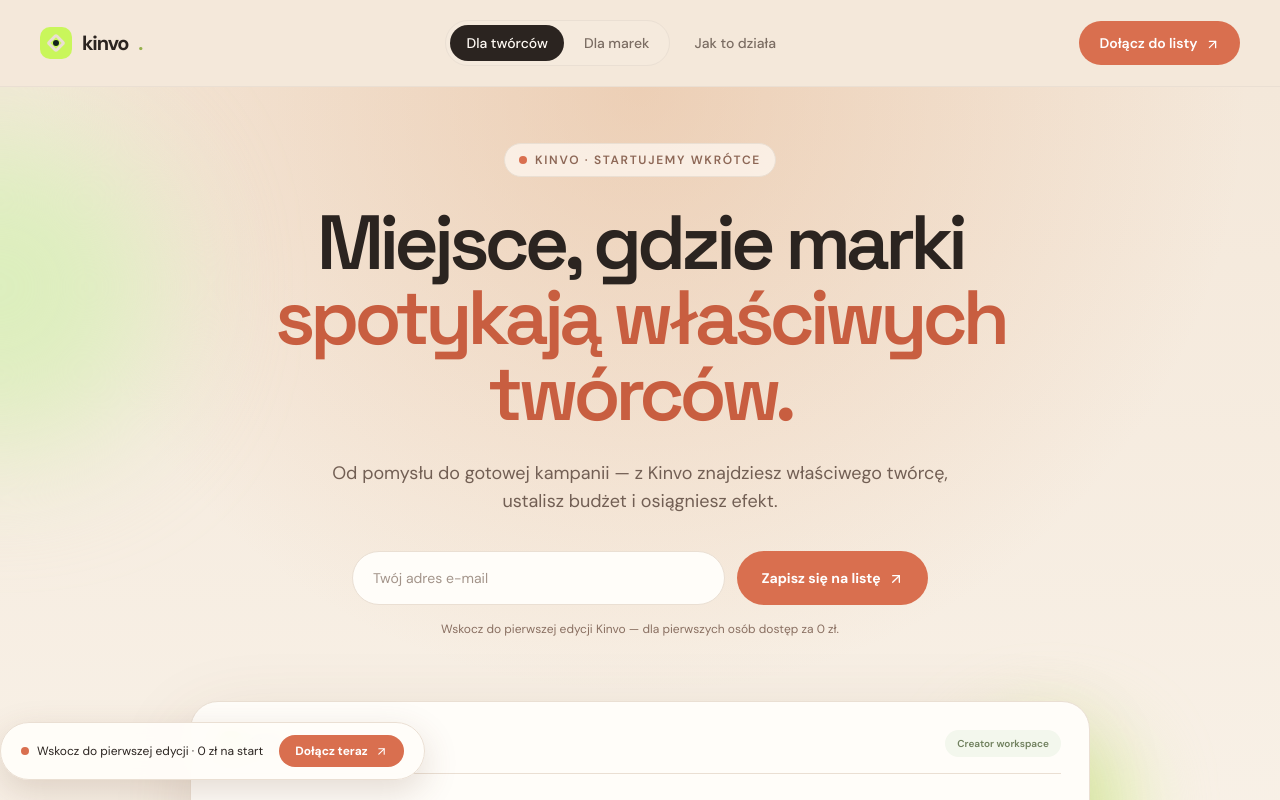
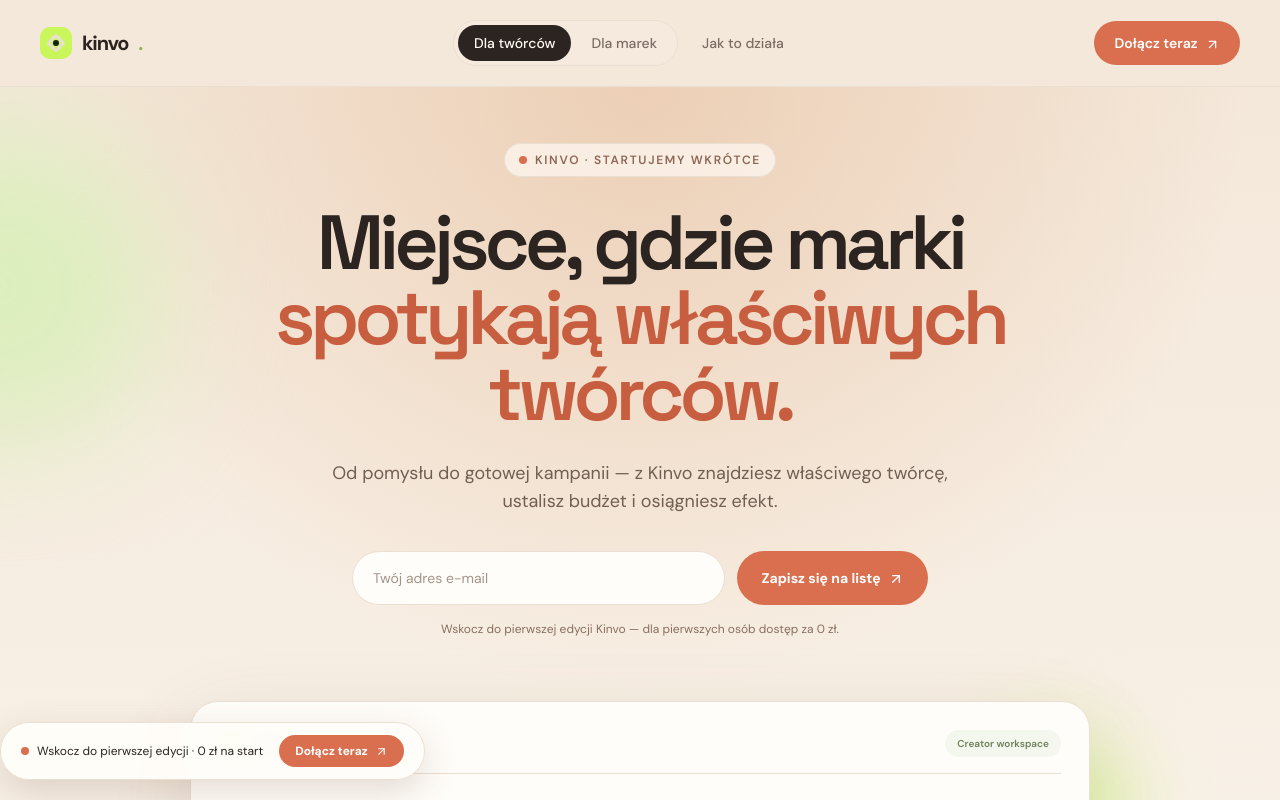
Before and after one commit to laskoAI/kinvo, a Next.js app: page / in a window 1280 px wide. Shown: the top 800 px of the page. Built offline with nearby package versions, Linux system fonts and the light colour scheme; no server answers.

Commit message:
Use direct join CTA

```diff
--- a/src/app/page.tsx
+++ b/src/app/page.tsx
@@ -71,12 +71,12 @@
           <a href="#jak-to-działa" className="text-[#7b6d63] transition-colors hover:text-[#2b2420]">Jak to działa</a>
         </div>
         <div className="hidden items-center gap-5 md:flex">
-          <a href="#waitlist" className="rounded-full bg-[#d96f4f] px-5 py-3 text-sm font-semibold text-white transition-transform hover:-translate-y-0.5 hover:bg-[#c85e40]">Dołącz do listy <ArrowUpRight className="ml-1 inline" size={15} /></a>
+          <a href="#waitlist" className="rounded-full bg-[#d96f4f] px-5 py-3 text-sm font-semibold text-white transition-transform hover:-translate-y-0.5 hover:bg-[#c85e40]">Dołącz teraz <ArrowUpRight className="ml-1 inline" size={15} /></a>
         </div>
         <button className="md:hidden" onClick={() => setMenuOpen(!menuOpen)} aria-label="Otwórz menu">{menuOpen ? <X /> : <Menu />}</button>
         </div>
       </nav>
-      {menuOpen && <div className="absolute left-0 right-0 top-20 z-20 mx-4 rounded-2xl border border-[#eadfd3] bg-[#fffdf9] p-5 text-[#2b2420] shadow-xl md:hidden"><div className="flex flex-col gap-4 text-sm font-medium"><a href="#dla-twórców" onClick={() => setMenuOpen(false)}>Dla twórców</a><a href="#dla-marek" onClick={() => setMenuOpen(false)}>Dla marek</a><a href="#jak-to-działa" onClick={() => setMenuOpen(false)}>Jak to działa</a><a href="#waitlist" className="rounded-full bg-[#d96f4f] px-4 py-3 text-center text-white">Dołącz do listy</a></div></div>}
+      {menuOpen && <div className="absolute left-0 right-0 top-20 z-20 mx-4 rounded-2xl border border-[#eadfd3] bg-[#fffdf9] p-5 text-[#2b2420] shadow-xl md:hidden"><div className="flex flex-col gap-4 text-sm font-medium"><a href="#dla-twórców" onClick={() => setMenuOpen(false)}>Dla twórców</a><a href="#dla-marek" onClick={() => setMenuOpen(false)}>Dla marek</a><a href="#jak-to-działa" onClick={() => setMenuOpen(false)}>Jak to działa</a><a href="#waitlist" className="rounded-full bg-[#d96f4f] px-4 py-3 text-center text-white">Dołącz teraz</a></div></div>}
 
       <WaitlistBar />
 
```
